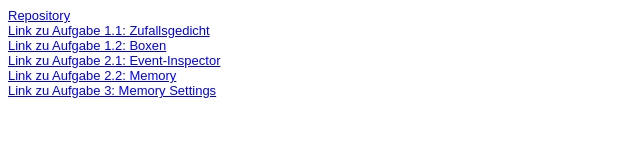
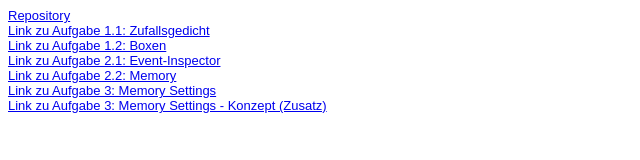
Before and after one commit to IlkiGit/EIA2-Sommersemester22, a plain HTML site: page Steckbrief/steckbrief.htm in a window 1280 px wide. Shown: the whole page, without its empty margins (0-640 px from the left). Drawn offline with Linux system fonts and the light colour scheme.

Commit message:
Konzept Zusatz

```diff
--- a/Steckbrief/steckbrief.htm
+++ b/Steckbrief/steckbrief.htm
@@ -25,5 +25,7 @@ body {
 	<a href="https://ilkigit.github.io/EIA2-Sommersemester22/A02.2_Memory/Memory.html" target="_blank">Link zu Aufgabe 2.2: Memory</a>
 	<br>
 	<a href="https://ilkigit.github.io/EIA2-Sommersemester22/A03_MemorySettings/MemorySettings.html" target="_blank">Link zu Aufgabe 3: Memory Settings</a>
+	<br>
+	<a href="../A03_MemorySettings/Aktivitätsdiagramm.pdf" target="_blank">Link zu Aufgabe 3: Memory Settings - Konzept (Zusatz)</a>
 </body>
 </html>
```
